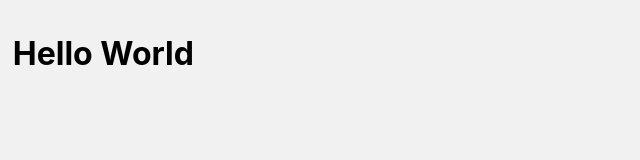
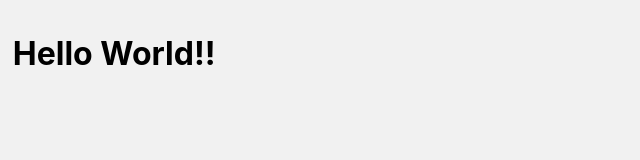
Before and after one commit to alexsonnysar/uh-sdp-pet-app, a React (Create React App) app in the folder ui/: page / in a window 1280 px wide. Shown: the top 160 px of the page, without its empty margins (0-640 px from the left). Built offline with nearby package versions, Linux system fonts and the light colour scheme.

Commit message:
Added petcard initial component and tweaked home.js

```diff
--- a/ui/src/pages/Home.js
+++ b/ui/src/pages/Home.js
@@ -3,7 +3,7 @@ import React from "react";
 const Home = () => {
   return (
     <div>
-      <h1>Hello World</h1>
+      <h1>Hello World!!</h1>
     </div>
   );
 };
```
Also changed, not shown: ui/src/components/PetCard.js (added), 1 other file (tests, documents, lock files or other folders).
